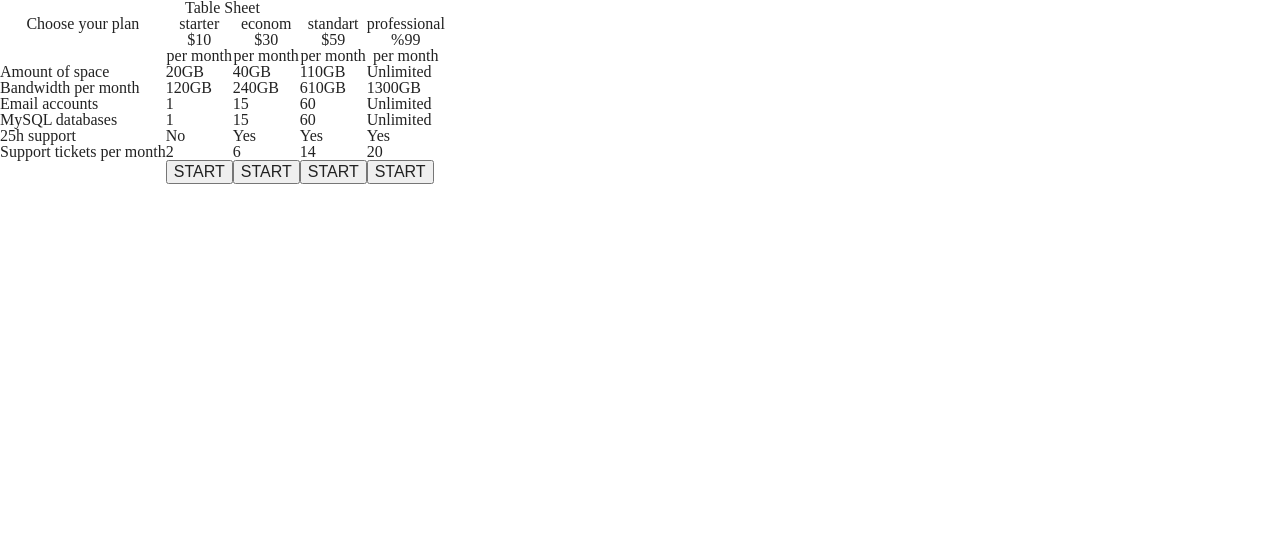
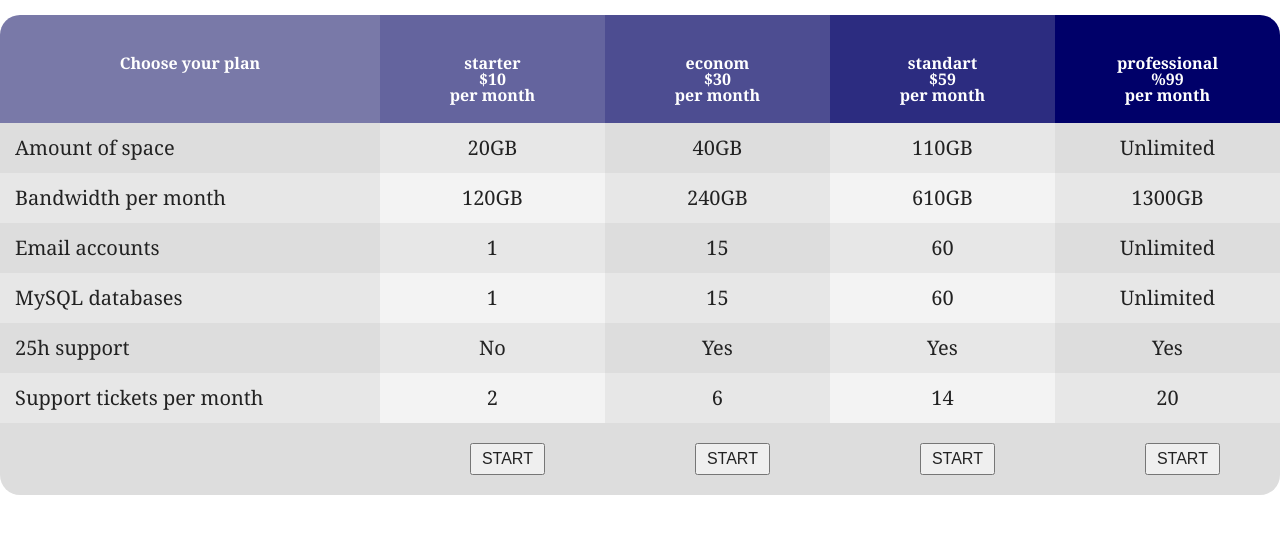
Before and after one commit to NataliiaBreus/task3_table, a plain HTML site: page index.html in a window 1280 px wide. Drawn offline with Linux system fonts and the light colour scheme.

Commit message:
commit style.css

```diff
--- a/assets/css/style.css
+++ b/assets/css/style.css
@@ -0,0 +1,77 @@
+*{
+ box-sizing: border-box;
+
+}
+.table{
+  width: 100%;
+  border-spacing: 0px;
+  border: 3px solid 0px;
+  border-radius: 20px;
+  overflow: hidden;
+  margin-top: 15px;
+
+}
+.main{
+
+  text-align: center;
+  font-family: Georgia, 'Times New Roman', Times, serif;
+  font-style: normal;
+  color: white;
+  font-weight: bold;
+
+}
+.row{
+  padding: 20px;
+}
+.row-one{
+  background-color: #7979a8;
+  padding-top: 40px;
+}
+.row-two{
+  background-color: #64649e;
+}
+.row-three{
+  background-color: #4d4d91;
+}
+.row-four{
+  background-color: #2c2c80;
+}
+.row-five{
+  background-color: #000069;
+}
+.foot{
+background-color: #dddddd;
+}
+.button{
+  margin-left: 90px;
+  margin-top: 20px;
+  margin-bottom: 20px;
+  padding: 5px 10px;
+}
+.button:hover{
+  background-color: blueviolet;
+}
+.line{
+  text-align: center;
+  font-family: Georgia, 'Times New Roman', Times, serif;
+  font-size: 20px;
+
+
+}
+.text{
+  text-align: left;
+  padding: 15px;
+
+}
+.line:nth-child(2n){
+  background-color: #e7e7e7;
+}
+.line:nth-child(2n+1){
+  background-color: #dddddd;
+}
+.chenged-color{
+  background-color: #e7e7e7;
+}
+.light-color{
+  background-color: #f3f3f3;
+}
--- a/index.html
+++ b/index.html
@@ -9,66 +9,65 @@
   <title>Table</title>
 </head>
 <body>
-  <table>
-    <caption>Table Sheet</caption>
-    <thead>
-      <th>Choose your plan</th>
-      <th>starter<br> $10<br> per month</th>
-      <th>econom <br> $30 <br> per month</th>
-      <th>standart <br> $59 <br> per month</th>
-      <th>professional <br> %99 <br> per month</th>
+  <table class="table">
+    <thead class="main">
+      <th class="row-one row">Choose your plan</th>
+      <th class="row-two row">starter<br> $10<br> per month</th>
+      <th class="row-three row">econom <br> $30 <br> per month</th>
+      <th class="row-four row">standart <br> $59 <br> per month</th>
+      <th class="row-five row">professional <br> %99 <br> per month</th>
     </thead>
       <tbody>
-        <tr>
-          <td>Amount of space</td>
-          <td>20GB</td>
+        <tr class="line-one line">
+          <td class="text">Amount of space</td>
+          <td class="chenged-color">20GB</td>
           <td>40GB</td>
-          <td>110GB</td>
+          <td class="chenged-color">110GB</td>
           <td>Unlimited</td>
         </tr>
-        <tr>
-          <td>Bandwidth per month</td>
-          <td>120GB</td>
+        <tr class="line-two line">
+          <td class="text">Bandwidth per month</td>
+          <td class="light-color">120GB</td>
           <td>240GB</td>
-          <td>610GB</td>
+          <td class="light-color">610GB</td>
           <td>1300GB</td>
         </tr>
-        <tr>
-          <td>Email accounts</td>
-          <td>1</td>
+        <tr class="line-three line">
+          <td class="text">Email accounts</td>
+          <td class="chenged-color">1</td>
           <td>15</td>
-          <td>60</td>
+          <td class="chenged-color">60</td>
           <td>Unlimited</td>
         </tr>
-        <tr>
-          <td>MySQL databases</td>
-          <td>1</td>
+        <tr class="line-four line">
+          <td class="text">MySQL databases</td>
+          <td class="light-color">1</td>
           <td>15</td>
-          <td>60</td>
+          <td class="light-color">60</td>
           <td>Unlimited</td>
         </tr>
-        <tr>
-          <td>25h support</td>
-          <td>No</td>
+        <tr class="line-five line">
+          <td class="text">25h support</td>
+          <td class="chenged-color">No</td>
           <td>Yes</td>
-          <td>Yes</td>
+          <td class="chenged-color">Yes</td>
           <td>Yes</td>
         </tr>
-        <tr>
-          <td>Support tickets per month</td>
-          <td>2</td>
+        <tr class="line-six line">
+          <td class="text">Support tickets per month</td>
+          <td class="light-color">2</td>
           <td>6</td>
-          <td>14</td>
+          <td class="light-color">14</td>
           <td>20</td>
         </tr>
       </tbody>
-    <tfoot>
+    <tfoot class="foot">
       <tr>
         <td></td>
-        <td><button>START</button></td>
-        <td><button>START</button></td>
-        <td><button>START</button></td>
-        <td><button>START</button></td>
+        <td><button class="button">START</button></td>
+        <td><button class="button">START</button></td>
+        <td><button class="button">START</button></td>
+        <td><button class="button">START</button></td>
       </tr>
     </tfoot>
   </table>
```
